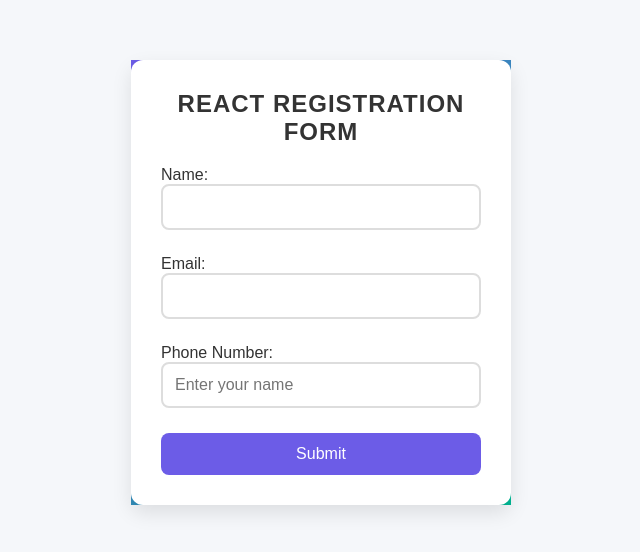
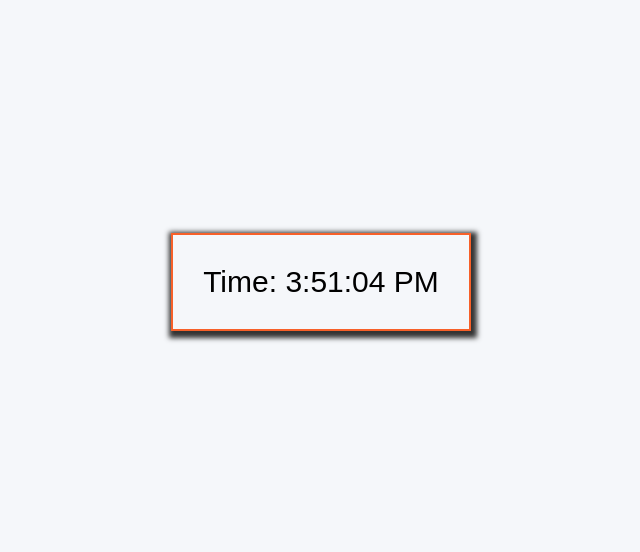
Before and after one commit to bipulchhetri/React--2025, a React (Vite) app: page / in a window 1280 px wide. Shown: the part 118-670 px from the top of the page, without its empty margins (319-959 px from the left). Built offline with nearby package versions, Linux system fonts and the light colour scheme.

Commit message:
UseEffect Learn

```diff
--- a/src/App.jsx
+++ b/src/App.jsx
@@ -54,6 +54,7 @@ import { EventProps } from './Event/EventProps'
 import EventPropagration from './Event/EventPropagration'
 // import DerivedS from './State/DerivedS'
 import Registration from './RegistrationForm/Registration'
+import UseRef from './Hooks/UseRef'
 
 const App = () => {
   return (
@@ -67,7 +68,9 @@ const App = () => {
 {/* <EventProps/> */}
 {/* <EventPropagration/> */}
 {/* <DerivedS/> */}
-<Registration/>
+{/* <Registration/> */}
+<UseRef/>
+
 </>
 
   )
--- /dev/null
+++ b/src/Hooks/UseRef.jsx
@@ -0,0 +1,29 @@
+import React, { useEffect, useState } from 'react'
+import "../index.css"
+const UseRef = () => {
+    const [date,setDate]=useState(0)
+    // const [count,setcount]=useState(0)
+
+// useEffect(()=>{
+//     console.log("count value:", count);
+// },[count])
+
+useEffect (()=>{
+    setInterval(()=>{
+        const updatedDate=new Date();
+    setDate(updatedDate.toLocaleTimeString());
+    },1000)
+
+},[])
+
+  return (
+    <div>
+        {/* <h1>UseEffect Hooks</h1>
+        <p>Count:{count}</p>
+        <button onClick={()=>setcount(count+1)}>Increment</button> */}
+        <div className='date'>Time: {date}</div>
+    </div>
+  )
+}
+
+export default UseRef
--- a/src/index.css
+++ b/src/index.css
@@ -102,3 +102,11 @@ h2 {
 .submit-btn:focus {
   outline: none; /* Remove default outline */
 }
+
+.date{
+  font-size: 30px;
+  border: 2px solid rgb(247, 96, 41);
+  padding: 30px ;
+  text-align: center;
+  box-shadow: 2px 3px 5px 4px #333;
+}
```
